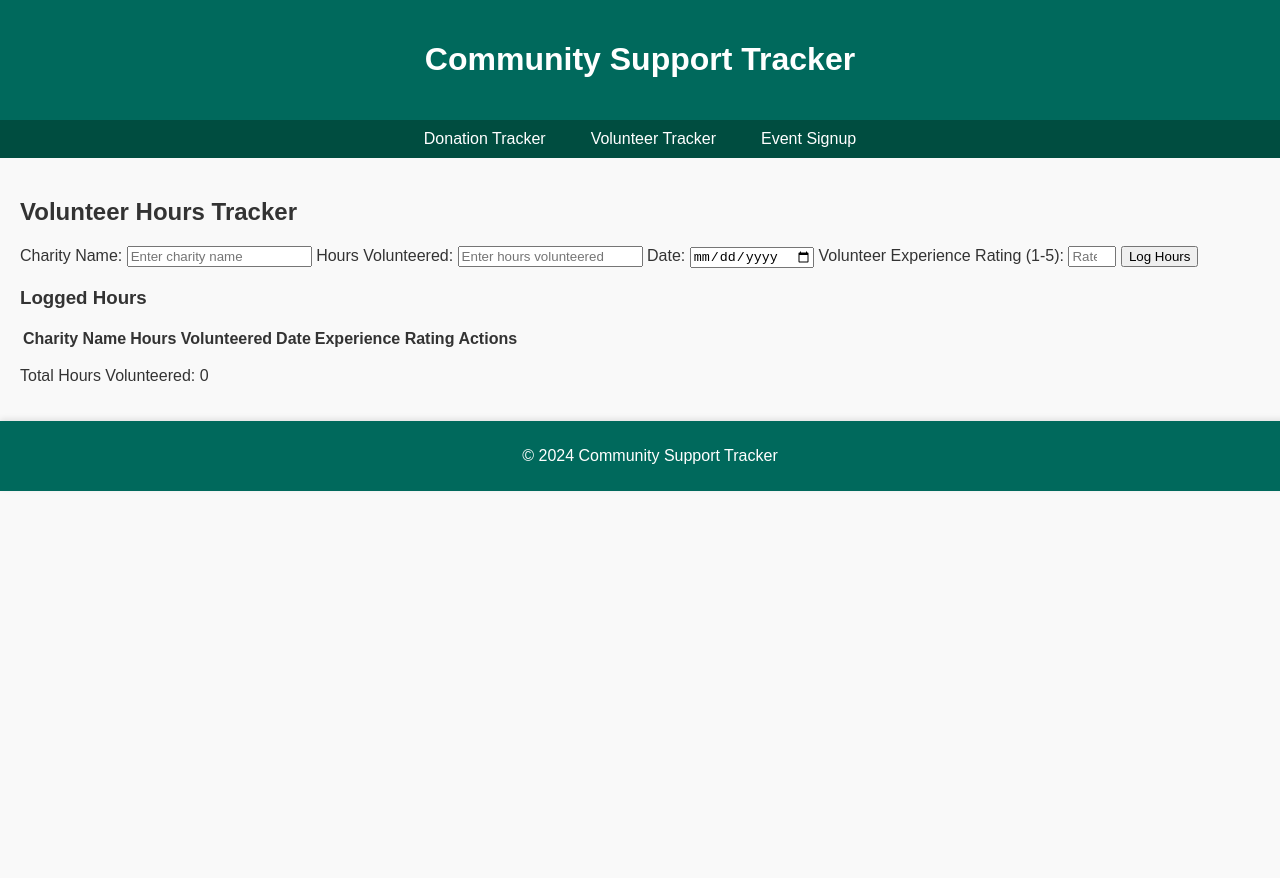
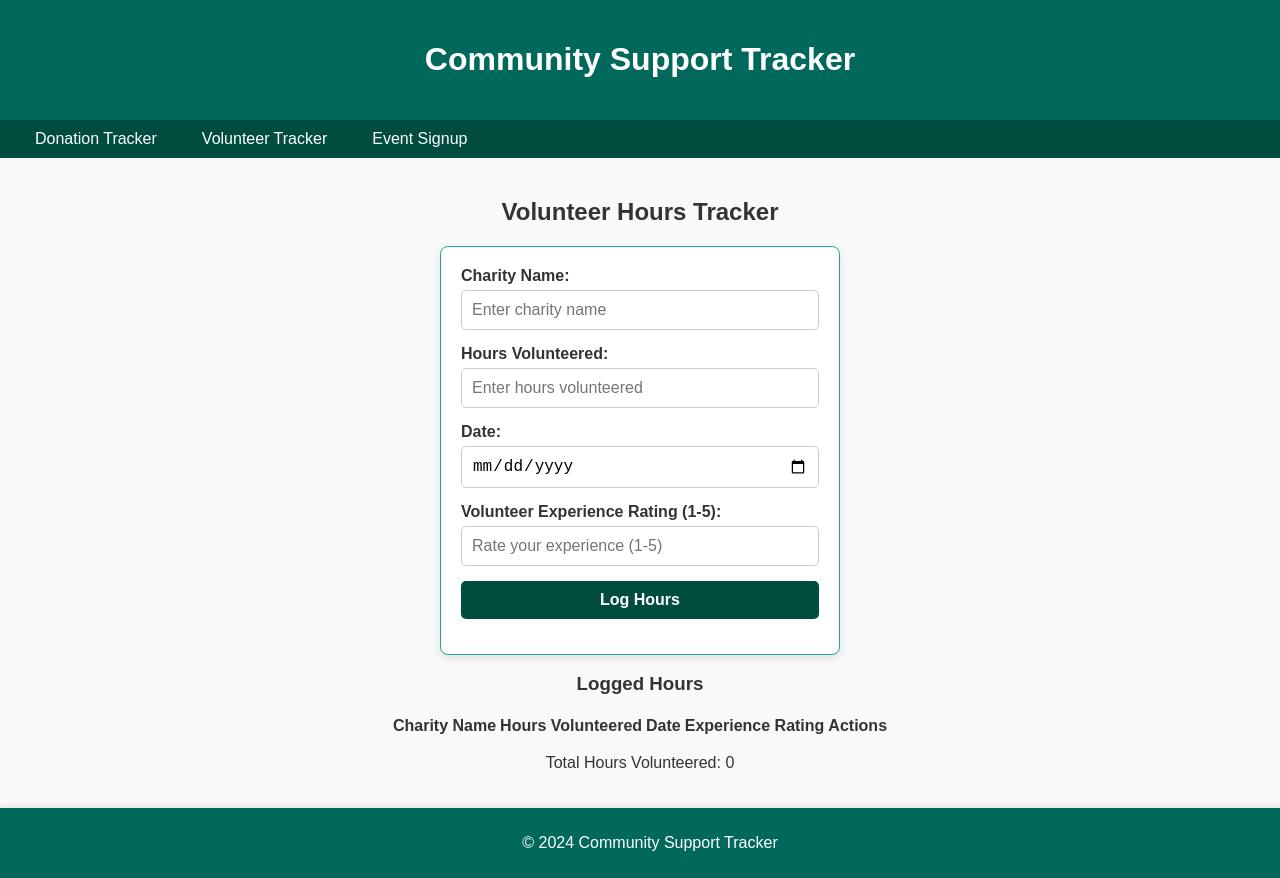
Before and after one commit to Singhakash7/Community-Support-Tracker, a website: page Student_2/index.html in a window 1280 px wide. Before the commit the page ends 800 px from the top, so only its background shows below. Drawn offline with Linux system fonts and the light colour scheme.

Commit message:
Updated the styles.css file

```diff
--- a/Shared/styles.css
+++ b/Shared/styles.css
@@ -21,8 +21,10 @@ header {
 nav {
     background-color: #004D40;
     display: flex;
-    justify-content: space-around;
-    padding: 10px 0;
+    justify-content: space-between;
+    align-items: center;
+    padding: 10px 20px;
+    position: relative;
 }
 
 nav ul {
@@ -49,6 +51,36 @@ nav ul li a:hover {
     background-color: #26A69A;
 }
 
+/* Mobile Dropdown Menu */
+.nav-toggle {
+    display: none;
+    font-size: 24px;
+    color: #FFFFFF;
+    cursor: pointer;
+}
+
+@media (max-width: 768px) {
+    nav ul {
+        display: none;
+        flex-direction: column;
+        gap: 10px;
+        background-color: #004D40;
+        position: absolute;
+        top: 50px;
+        left: 0;
+        width: 100%;
+        padding: 10px 0;
+    }
+
+    nav ul.show {
+        display: flex;
+    }
+
+    .nav-toggle {
+        display: block;
+    }
+}
+
 /* Footer Styles */
 footer {
     background-color: #00695C;
@@ -64,15 +96,52 @@ footer {
 /* Main Content */
 main {
     padding: 20px;
+    display: flex;
+    flex-direction: column;
+    align-items: center;
 }
 
-section {
+form {
     background-color: #FFFFFF;
     padding: 20px;
-    margin: 20px 0;
     border: 1px solid #26A69A;
     border-radius: 8px;
     box-shadow: 0 4px 8px rgba(0, 0, 0, 0.1);
+    width: 100%;
+    max-width: 400px;
+    box-sizing: border-box;
+}
+
+form label {
+    display: block;
+    margin-bottom: 5px;
+    font-weight: bold;
+}
+
+form input,
+form textarea,
+form button {
+    width: 100%;
+    margin-bottom: 15px;
+    padding: 10px;
+    border: 1px solid #CCCCCC;
+    border-radius: 5px;
+    box-sizing: border-box;
+    font-size: 16px;
+}
+
+form button {
+    background-color: #004D40;
+    color: #FFFFFF;
+    border: none;
+    cursor: pointer;
+    font-size: 16px;
+    font-weight: bold;
+    transition: background-color 0.3s ease;
+}
+
+form button:hover {
+    background-color: #26A69A;
 }
 
 /* Responsive Styles */
@@ -82,7 +151,7 @@ section {
         align-items: center;
     }
 
-    section {
-        margin: 10px 0;
+    form {
+        margin: 0 20px;
     }
 }
```
